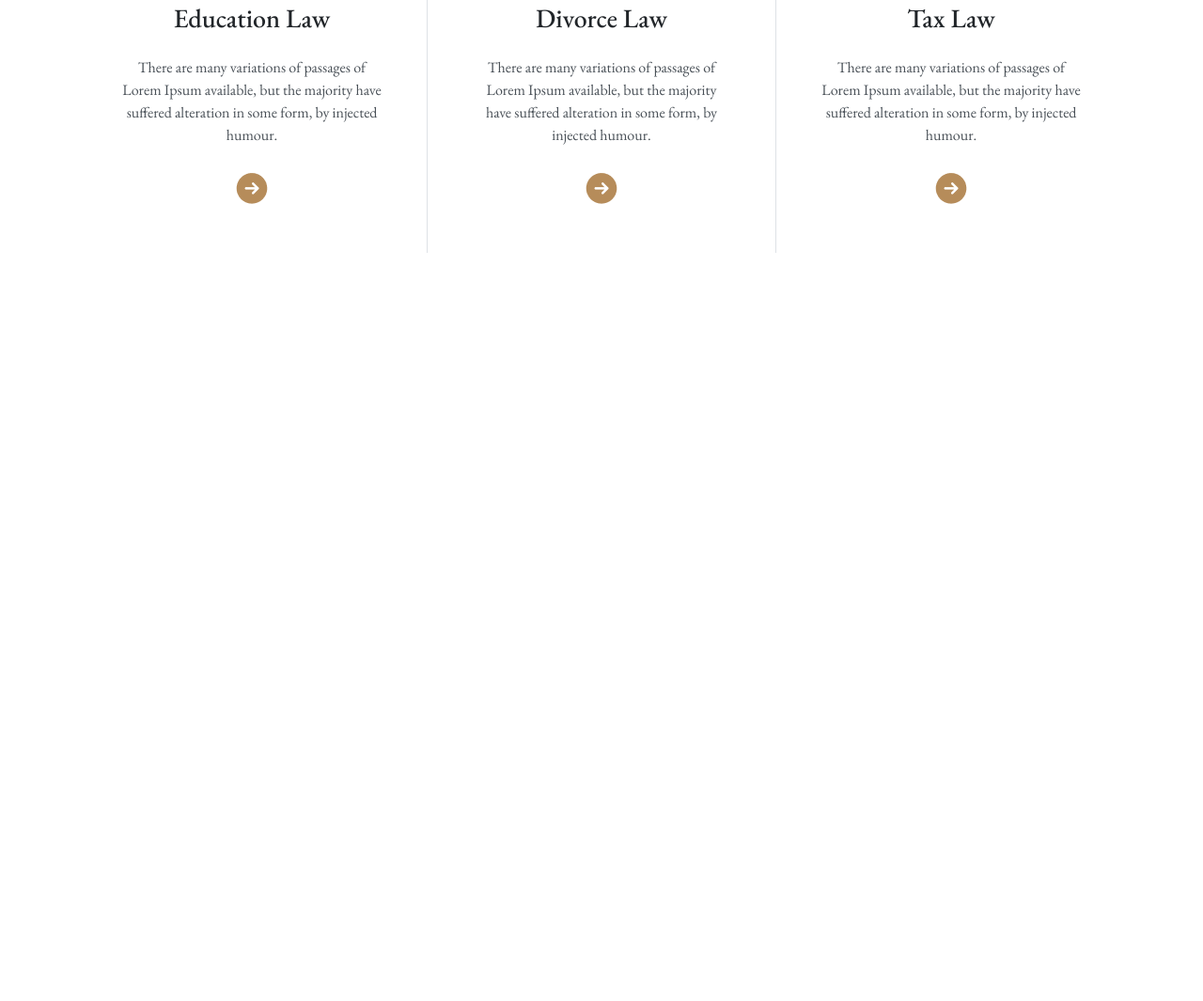
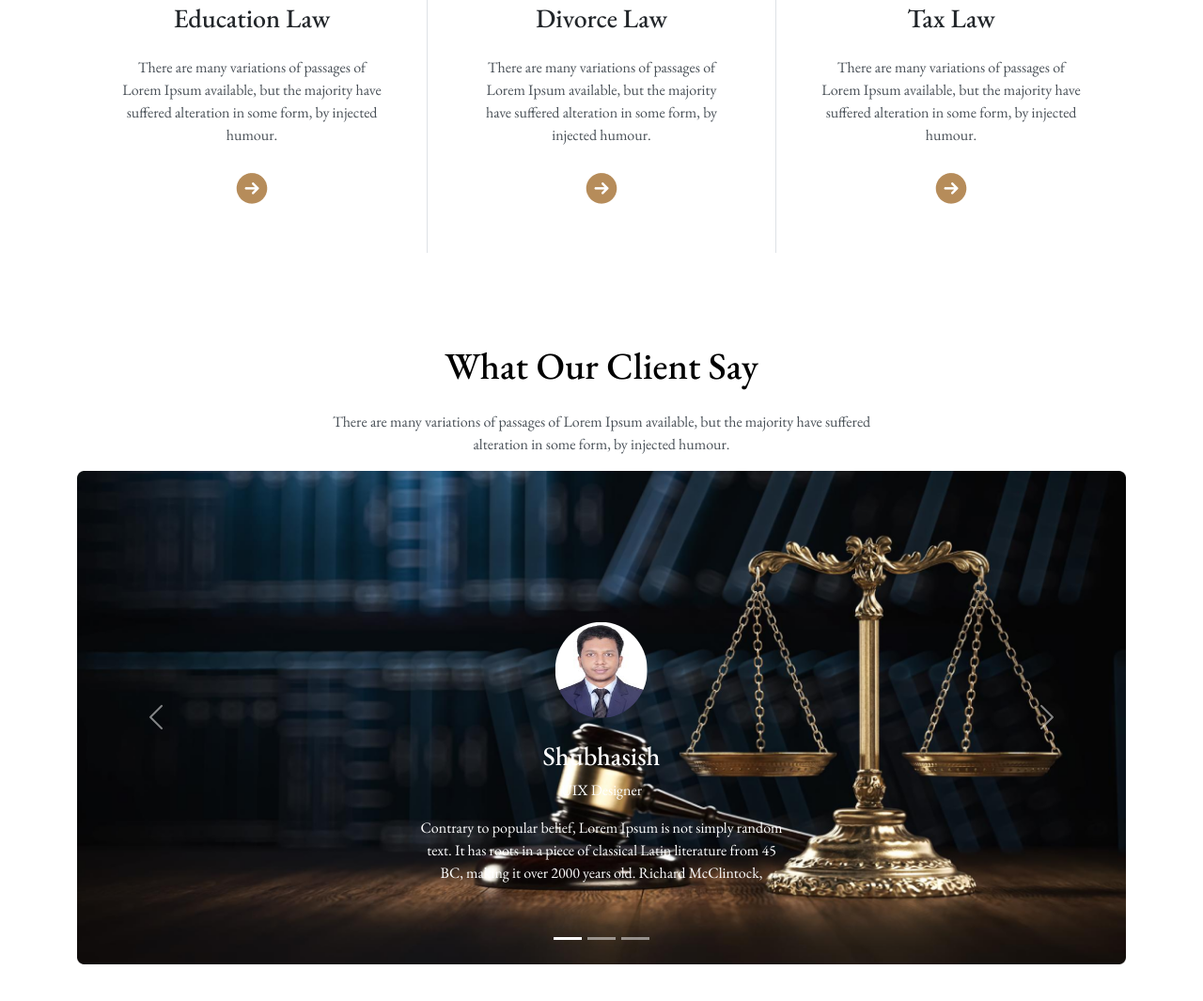
Before and after one commit to shubhasish11/Assinment-4-bootsrap, a plain HTML site: page index.html in a window 1280 px wide. Shown: the part 1585-2650 px from the top of the page at 94% size. Before the commit the page ends 1902 px from the top, so only its background shows below. Drawn offline with nearby package versions, Linux system fonts and the light colour scheme.

Commit message:
clint say

```diff
--- a/index.html
+++ b/index.html
@@ -170,6 +170,126 @@
           </div>
         </div>
       </section>
+      <!-- What Our Client Say -->
+      <section class="our-clint container mb-5 pt-5">
+        <div class="text-center">
+          <h2 class="text-black fs-1 mb-4">What Our Client Say</h2>
+          <p class="text-light-emphasis fs-6">
+            There are many variations of passages of Lorem Ipsum available, but
+            the majority have suffered <br />
+            alteration in some form, by injected humour.
+          </p>
+        </div>
+
+        <div id="carouselExampleCaptions" class="carousel slide">
+          <div class="carousel-indicators">
+            <button
+              type="button"
+              data-bs-target="#carouselExampleCaptions"
+              data-bs-slide-to="0"
+              class="active"
+              aria-current="true"
+              aria-label="Slide 1"
+            ></button>
+            <button
+              type="button"
+              data-bs-target="#carouselExampleCaptions"
+              data-bs-slide-to="1"
+              aria-label="Slide 2"
+            ></button>
+            <button
+              type="button"
+              data-bs-target="#carouselExampleCaptions"
+              data-bs-slide-to="2"
+              aria-label="Slide 3"
+            ></button>
+          </div>
+          <div class="carousel-inner">
+            <div class="carousel-item active">
+              <img
+                src="images/banner.png"
+                class="d-block w-100"
+                alt="..."/>
+              <div
+                class="carousel-caption d-none d-md-block top-50 start-50 translate-middle">
+                <img
+                  class="h-50 w-25 rounded-circle mb-4"
+                  src="images/clint slide.png"
+                  alt=""/>
+
+                <h3 class="text-white fs-3">Shubhasish</h3>
+                <p class="text-white fs-6">UIX Designer</p>
+                <p class="text-white fs-6">
+                  Contrary to popular belief, Lorem Ipsum is not simply random
+                  text. It has roots in a piece of classical Latin literature
+                  from 45 BC, making it over 2000 years old. Richard McClintock,</p>
+
+              </div>
+            </div>
+            <div class="carousel-item">
+              <img
+                src="images/banner.png"
+                class="d-block w-100"
+                alt="..."/>
+              <div
+                class="carousel-caption d-none d-md-block top-50 start-50 translate-middle">
+                <img
+                  class="h-50 w-25 rounded-circle mb-5"
+                  src="images/clint slide.png"
+                  alt=""/>
+                <h3 class="text-white fs-3">Shubhasish</h3>
+                <p class="text-white fs-6">UIX Designer</p>
+                <p class="text-white fs-6">
+                  Contrary to popular belief, Lorem Ipsum is not simply random
+                  text. It has roots in a piece of classical Latin literature
+                  from 45 BC, making it over 2000 years old. Richard McClintock,
+                </p>
+              </div>
+            </div>
+            <div class="carousel-item">
+              <img
+                src="images/banner.png"
+                class="d-block w-100 o"
+                alt="..."
+              />
+              <div
+                class="carousel-caption d-none d-md-block top-50 start-50 translate-middle" >
+                <img
+                  class="h-50 w-25 rounded-circle mb-4"
+                  src="images/clint slide.png"
+                  alt=""
+                />
+                <h3 class="text-white fs-3">shubhasish</h3>
+                <p class="text-white fs-6">UIX Designer</p>
+                <p class="text-white fs-6">
+                  Contrary to popular belief, Lorem Ipsum is not simply random
+                  text. It has roots in a piece of classical Latin literature
+                  from 45 BC, making it over 2000 years old. Richard McClintock,
+                </p>
+              </div>
+            </div>
+          </div>
+          <button
+            class="carousel-control-prev"
+            type="button"
+            data-bs-target="#carouselExampleCaptions"
+            data-bs-slide="prev"
+          >
+            <span class="carousel-control-prev-icon" aria-hidden="true"></span>
+            <span class="visually-hidden">Previous</span>
+          </button>
+          <button
+            class="carousel-control-next"
+            type="button"
+            data-bs-target="#carouselExampleCaptions"
+            data-bs-slide="next"
+          >
+            <span class="carousel-control-next-icon" aria-hidden="true"></span>
+            <span class="visually-hidden">Next</span>
+          </button>
+        </div>
+      </section>
+
 
     <script src="	https://cdn.jsdelivr.net/npm/bootstrap@5.3.0-alpha1/dist/js/bootstrap.bundle.min.js"></script>
   </body>
```
